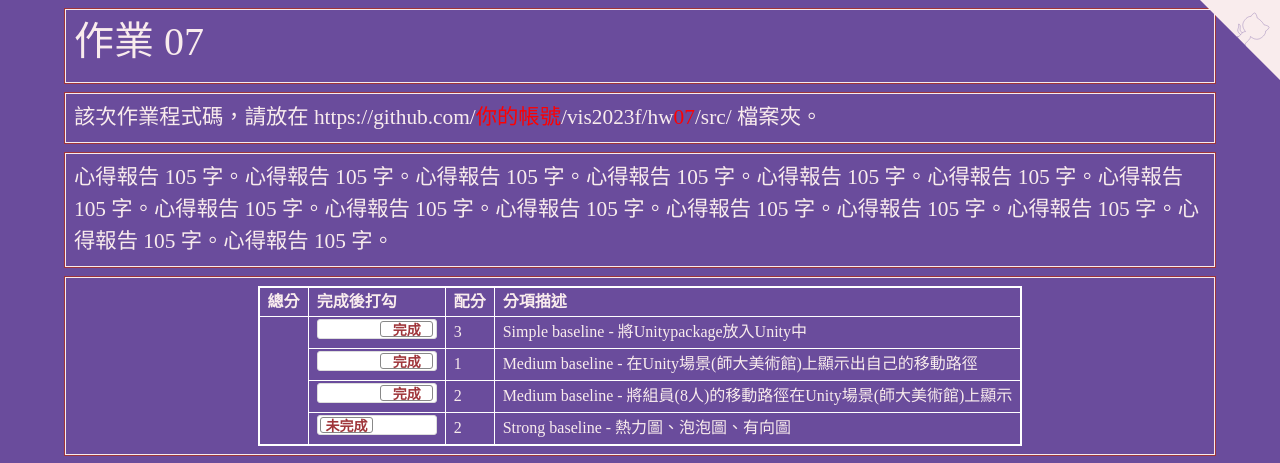
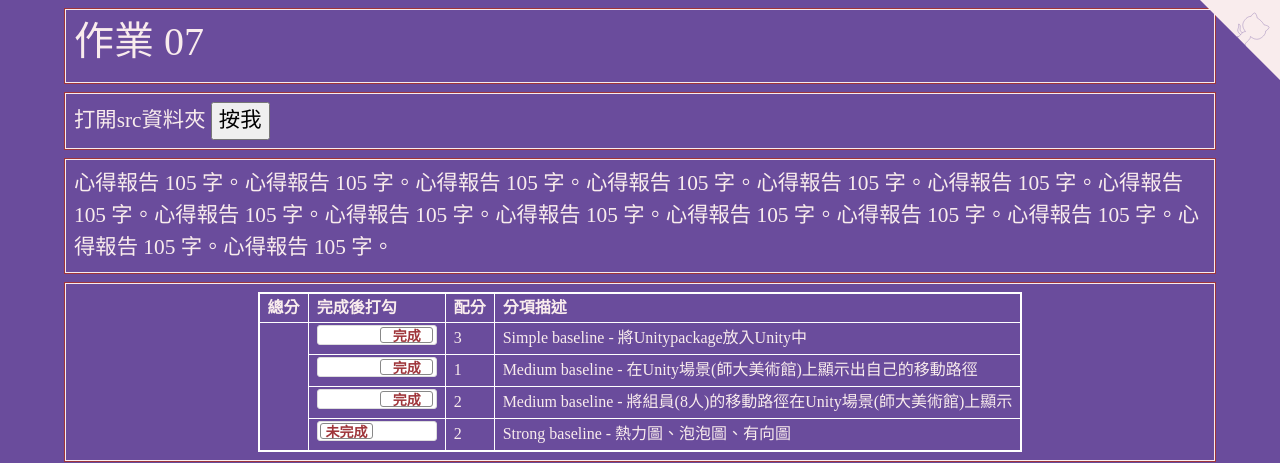
Before and after one commit to LINlisen/vis2023f, a plain HTML site: page hw07/index.html in a window 1280 px wide. Shown: the top 463 px of the page. Drawn offline with nearby package versions, Linux system fonts and the light colour scheme.

Commit message:
Update index.html

```diff
--- a/hw07/index.html
+++ b/hw07/index.html
@@ -176,11 +176,13 @@
   </div>
 
   <!-- ------------------------------------------------>
-  <div class="row hw12">
-    <div class="col-md-12 twenty">
-      該次作業程式碼，請放在 https://github.com/<span style="color:red;">你的帳號</span>/vis2023f/hw<span style="color:red;">07</span>/src/ 檔案夾。
+    <div class="row hw12">
+      <div class="col-md-12 twenty">
+        打開src資料夾
+        <input type="button" name="back" onclick="location.href='https://github.com/LINlisen/vis2023f/tree/main/hw07/src'" value="按我">
+      </div>
     </div>
-  </div>
+
 
   <!-- ------------------------------------------------>
   <div class="row hw12">
```
